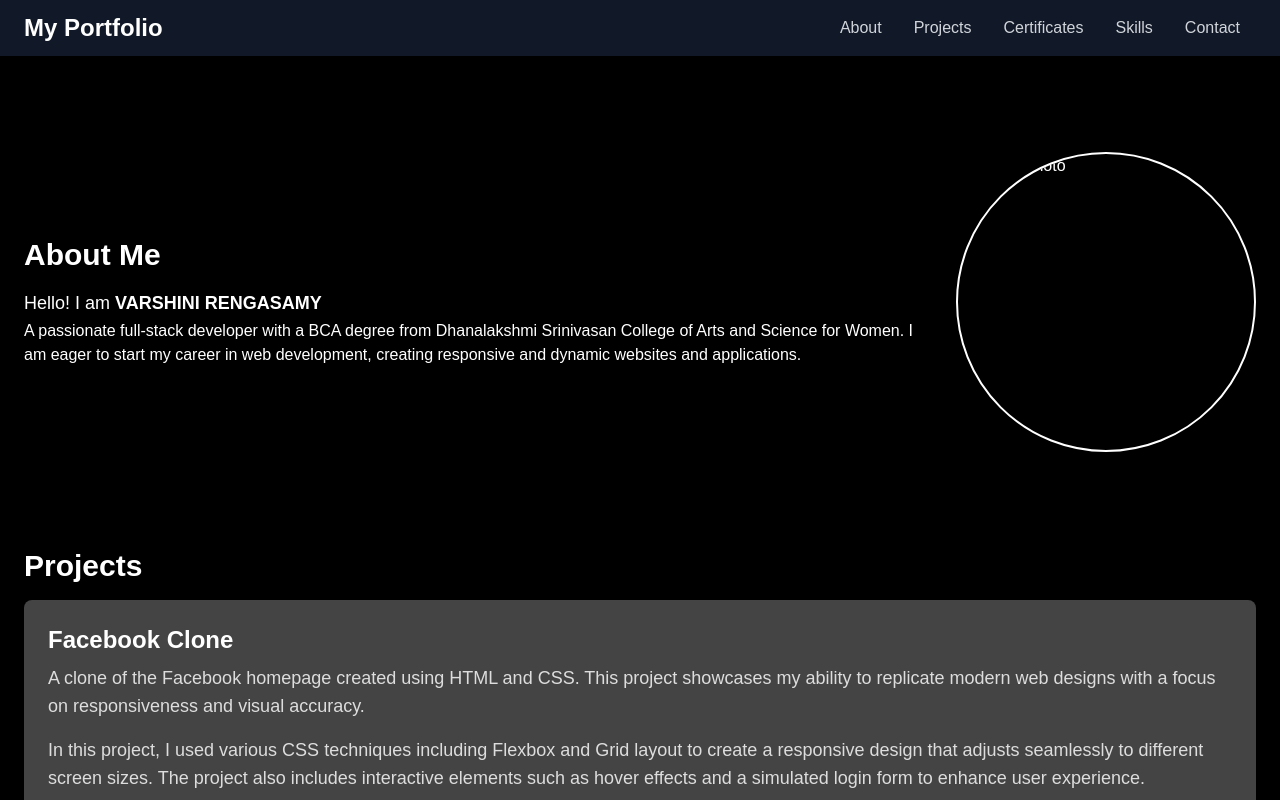
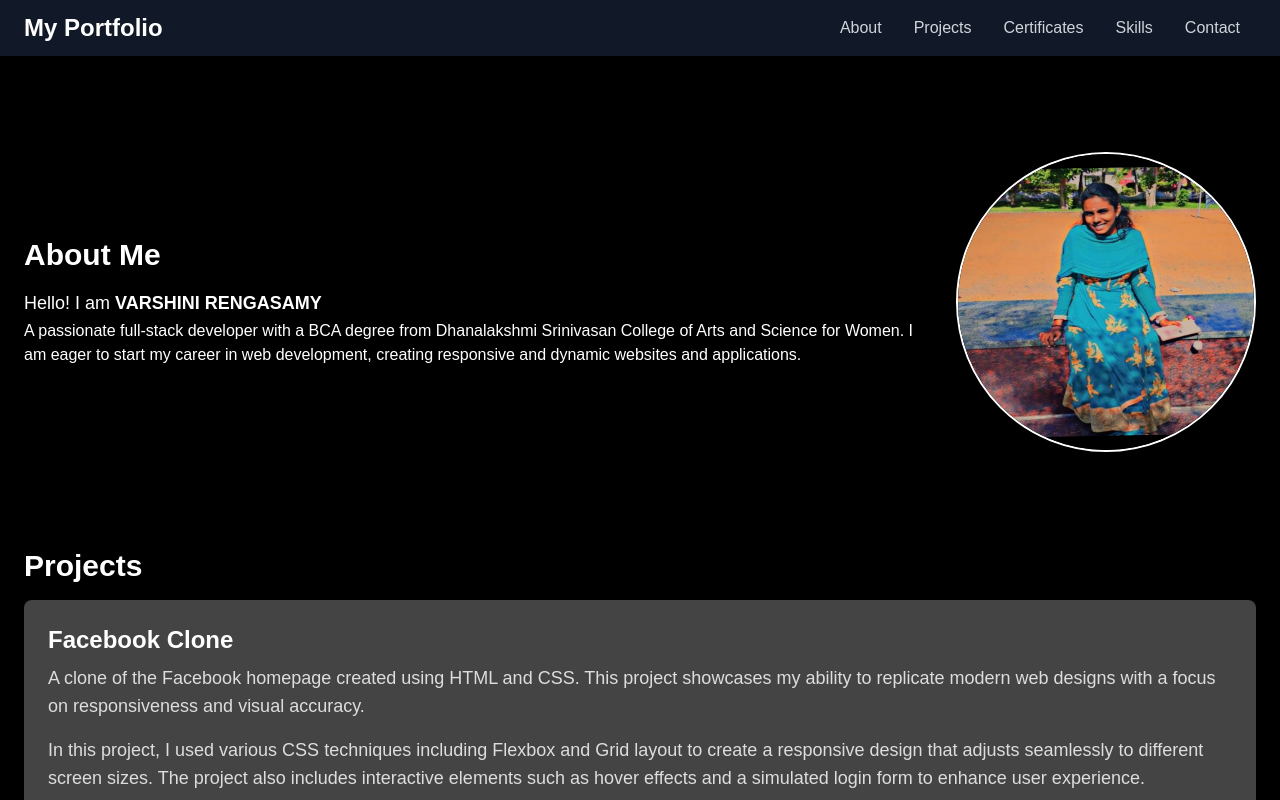
Before and after one commit to Varshini3114/varshiniregasamy, a plain HTML site: page index.html in a window 1280 px wide. Shown: the top 800 px of the page. Drawn offline with nearby package versions, Linux system fonts and the light colour scheme; files whose address does not match are found by name.

Commit message:
Update index.html

```diff
--- a/index.html
+++ b/index.html
@@ -75,7 +75,7 @@
 
             </div>
             <div class="ml-6">
-                <img src="/portfolio/assets/photo.jpg" alt="Profile Photo" class="w-16 h-16 rounded-full border-2 border-white">
+                <img src="/assets/photo.jpg" alt="Profile Photo" class="w-16 h-16 rounded-full border-2 border-white">
             </div>
         </section>
 
```
